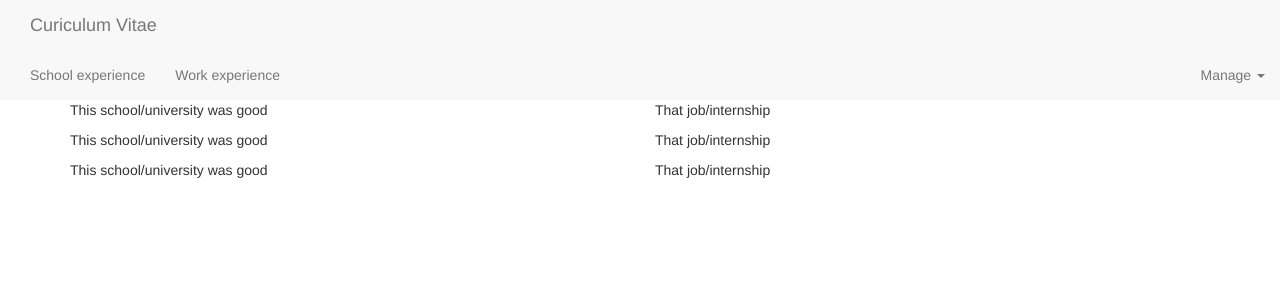
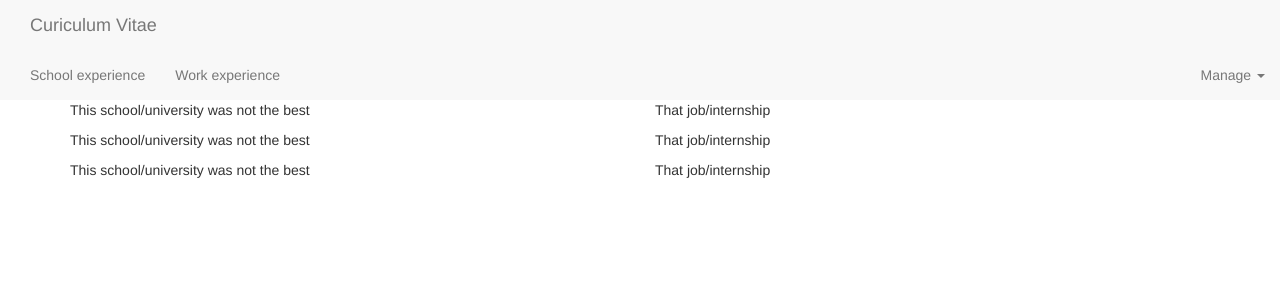
Before and after one commit to nicohdg/nicohdg.github.io, an Angular app: page / in a window 1280 px wide. Shown: the top 300 px of the page. Built offline with nearby package versions, Linux system fonts and the light colour scheme.

Commit message:
might work

```diff
--- a/src/app/school-experience/school/school.component.html
+++ b/src/app/school-experience/school/school.component.html
@@ -1 +1 @@
-<p>This school/university was good</p>
+<p>This school/university was not the best</p>
```
